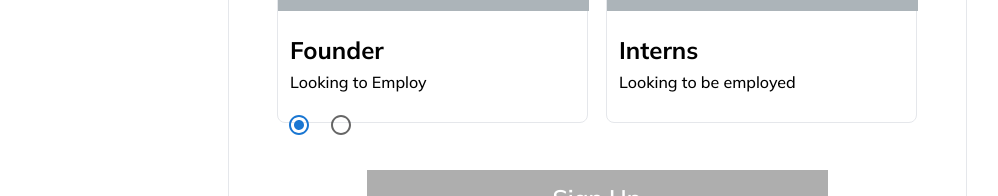
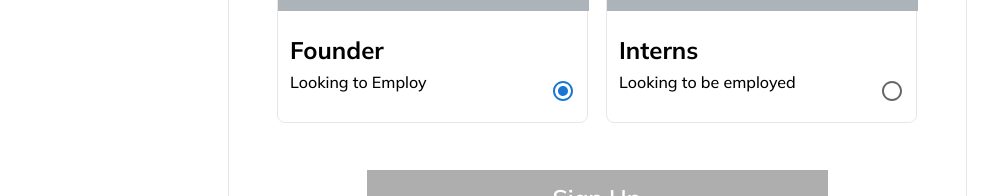
Before and after one commit to kelani34/project-x, a React (Vite) app: page /connect in a window 1280 px wide. Shown: the part 457-653 px from the top of the page, without its empty margins (43-1041 px from the left). Built offline with nearby package versions, Linux system fonts and the light colour scheme.

Commit message:
commit -m "connect page"

```diff
--- a/src/pages/Connect.jsx
+++ b/src/pages/Connect.jsx
@@ -3,10 +3,7 @@ import Radio from '@mui/material/Radio';
 
 const Connect = () => {
 
-
-
   const [selectedValue, setSelectedValue] = React.useState('a');
-
   const handleChange = (event) => {
     setSelectedValue(event.target.value);
   };
@@ -32,21 +29,15 @@ const Connect = () => {
                 <p className='font-medium text-[16px] leading-[20px] text-[#000000]'>Looking to Employ</p>
               </div>
 
-                <div>
+              <div className='absolute'>
                 {/* Radio button */}
                 <Radio
+                  className='relative left-[264px] bottom-[34px]'
                   checked={selectedValue === 'a'}
                   onChange={handleChange}
                   value="a"
                   name="radio-buttons"
                   inputProps={{ 'aria-label': 'A' }}
-                  />
-                  <Radio
-                    checked={selectedValue === 'b'}
-                    onChange={handleChange}
-                    value="b"
-                    name="radio-buttons"
-                    inputProps={{ 'aria-label': 'B' }}
                 />
               </div>
             </div>
@@ -62,8 +53,16 @@ const Connect = () => {
                 <p className='font-medium text-[16px] leading-[20px] text-[#000000]'>Looking to be employed</p>
               </div>
 
-                <div>
+              <div className='absolute'>
                 {/* Radio button */}
+                <Radio
+                  className='relative left-[264px] bottom-[34px]'
+                  checked={selectedValue === 'b'}
+                  onChange={handleChange}
+                  value="b"
+                  name="radio-buttons"
+                  inputProps={{ 'aria-label': 'B' }}
+                />
               </div>
             </div>
           </div>
```
Lines whose indentation alone changed are shown as unchanged.
